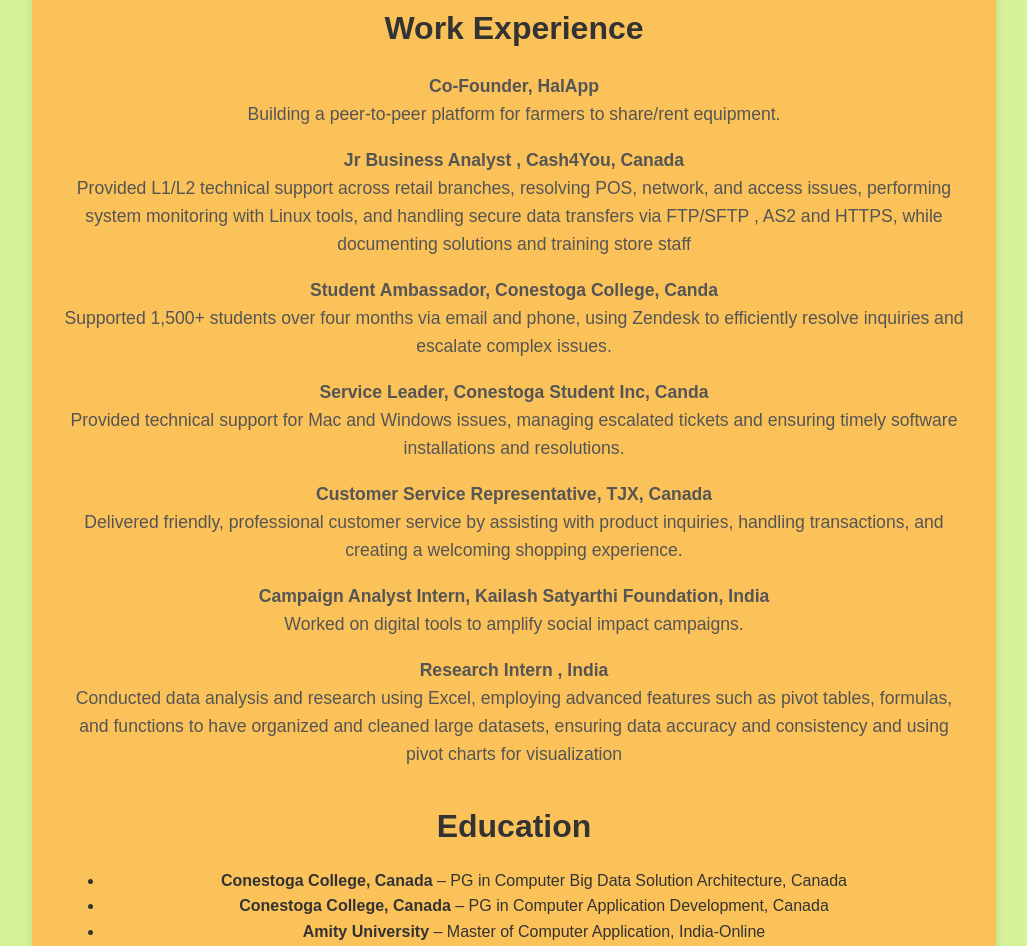
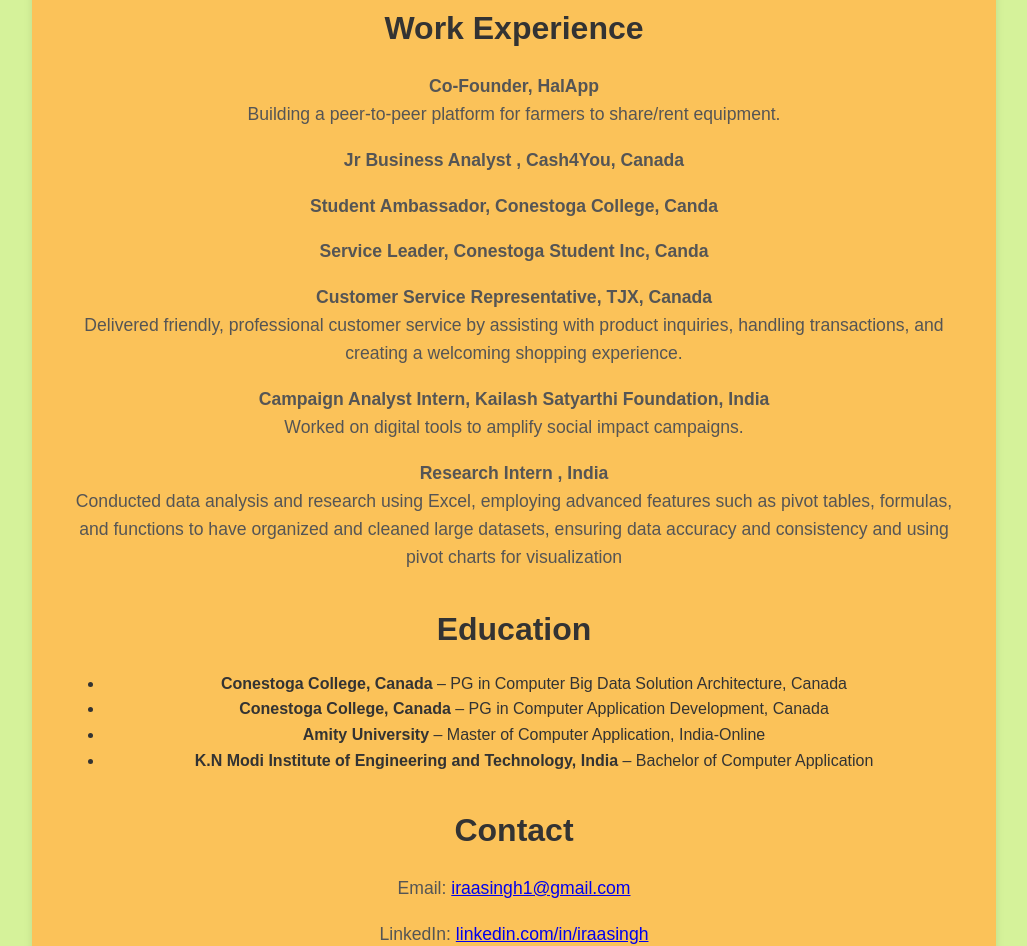
Before and after one commit to iraasingh/iraa-portfolio, a plain HTML site: page index.html in a window 1280 px wide. Shown: the part 929-1875 px from the top of the page, without its empty margins (126-1153 px from the left). Drawn offline with Linux system fonts and the light colour scheme.

Commit message:
index.html

```diff
--- a/index.html
+++ b/index.html
@@ -67,16 +67,13 @@
       Building a peer-to-peer platform for farmers to share/rent equipment.</p>
 
       <p><strong>Jr Business Analyst , Cash4You, Canada </strong><br />
-        Provided L1/L2 technical support across retail branches, resolving POS, network, and access issues,
-        performing system monitoring with Linux tools, and handling secure data transfers via FTP/SFTP , AS2 and HTTPS, while documenting solutions and training store staff</p>
+       </p>
 
       <p><strong>Student Ambassador, Conestoga College, Canda </strong><br />
-          Supported 1,500+ students over four months via email and phone, using Zendesk to efficiently resolve
-           inquiries and escalate complex issues.</p>
+          </p>
 
       <p><strong>Service Leader, Conestoga Student Inc, Canda </strong><br />
-        Provided technical support for Mac and Windows issues, managing escalated tickets and ensuring
-        timely software installations and resolutions.</p>
+        </p>
 
       <p><strong>Customer Service Representative, TJX, Canada </strong><br />
         Delivered friendly, professional customer service by assisting with product inquiries, handling transactions,
```
